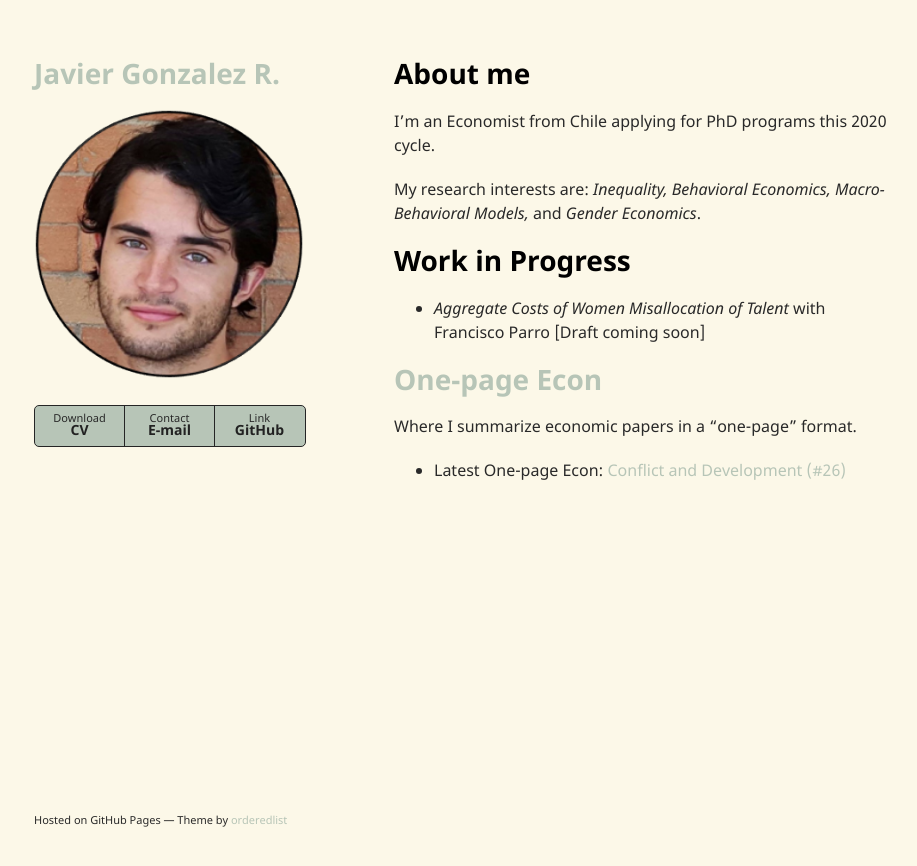
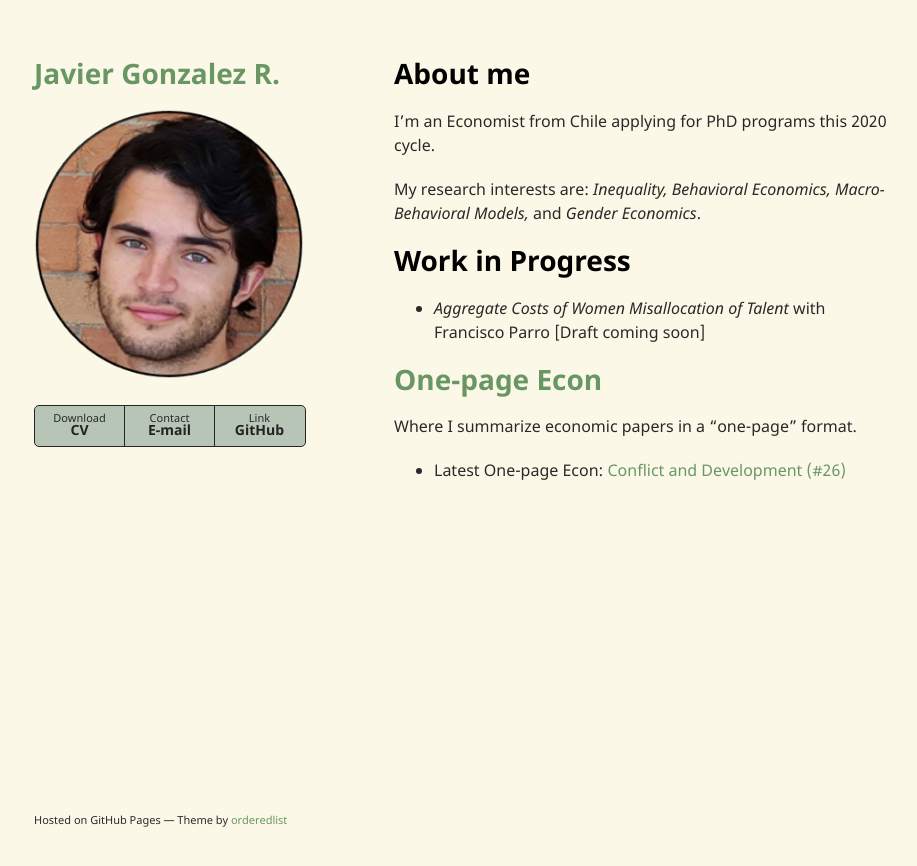
Before and after one commit to jjgecon/jjgecon.github.io, a Jekyll site: the page built from index.md, in a window 1280 px wide. Shown: the top 866 px of the page, without its empty margins (176-1093 px from the left). Built offline with Jekyll 4.4.1, drawn with Linux system fonts in a browser that asks for light colours; the repository's description, which GitHub fills in, is left out; our own code applies the rules of GitHub Pages for plain Markdown files.

Commit message:
Signed-off-by: jjgecon <javierj.g18@gmail.com>

```diff
--- a/_sass/jekyll-theme-minimal.scss
+++ b/_sass/jekyll-theme-minimal.scss
@@ -35,12 +35,12 @@ h3, h4, h5, h6 {
 }
 
 a {
-  color:#b7c5b7;
+  color:#689764;
   text-decoration:none;
 }
 
 a:hover, a:focus {
-  color:#689764;
+  color:#3f5e3c;
   text-decoration:none;
 }
 
```
